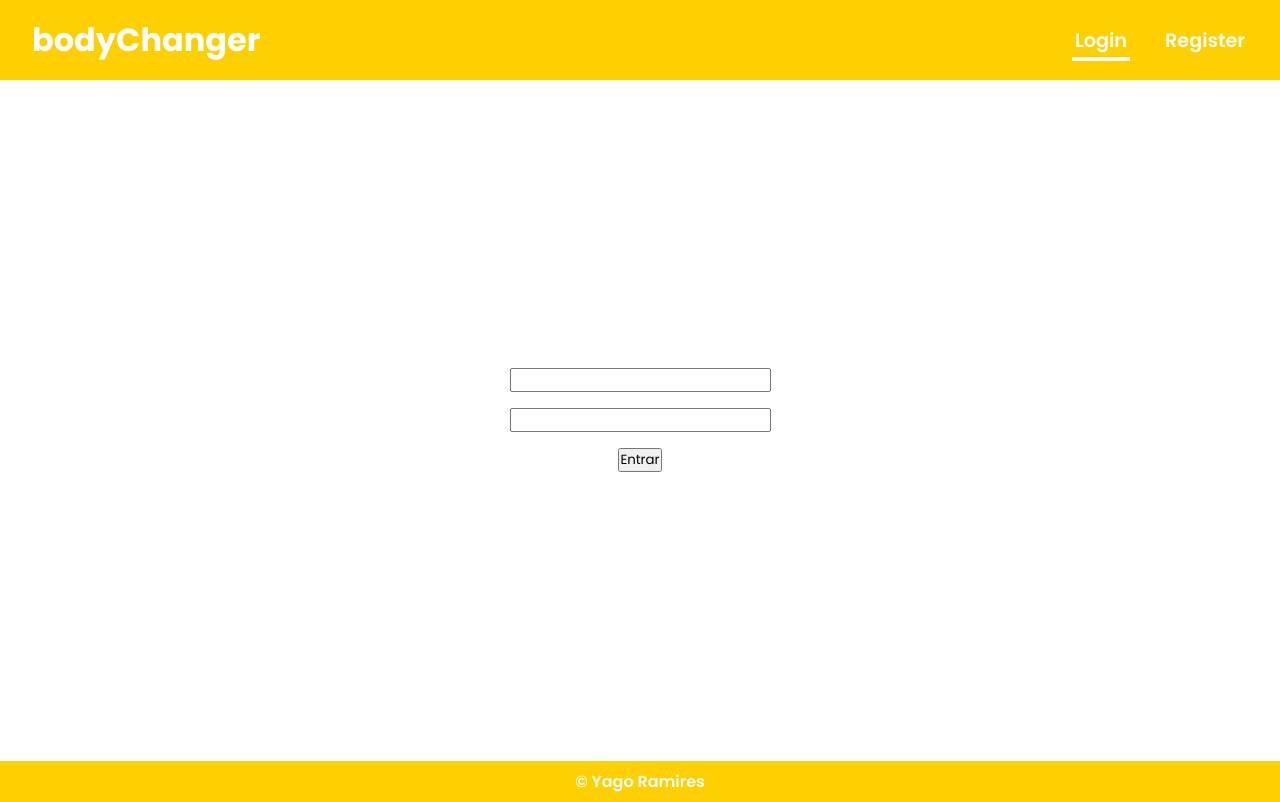
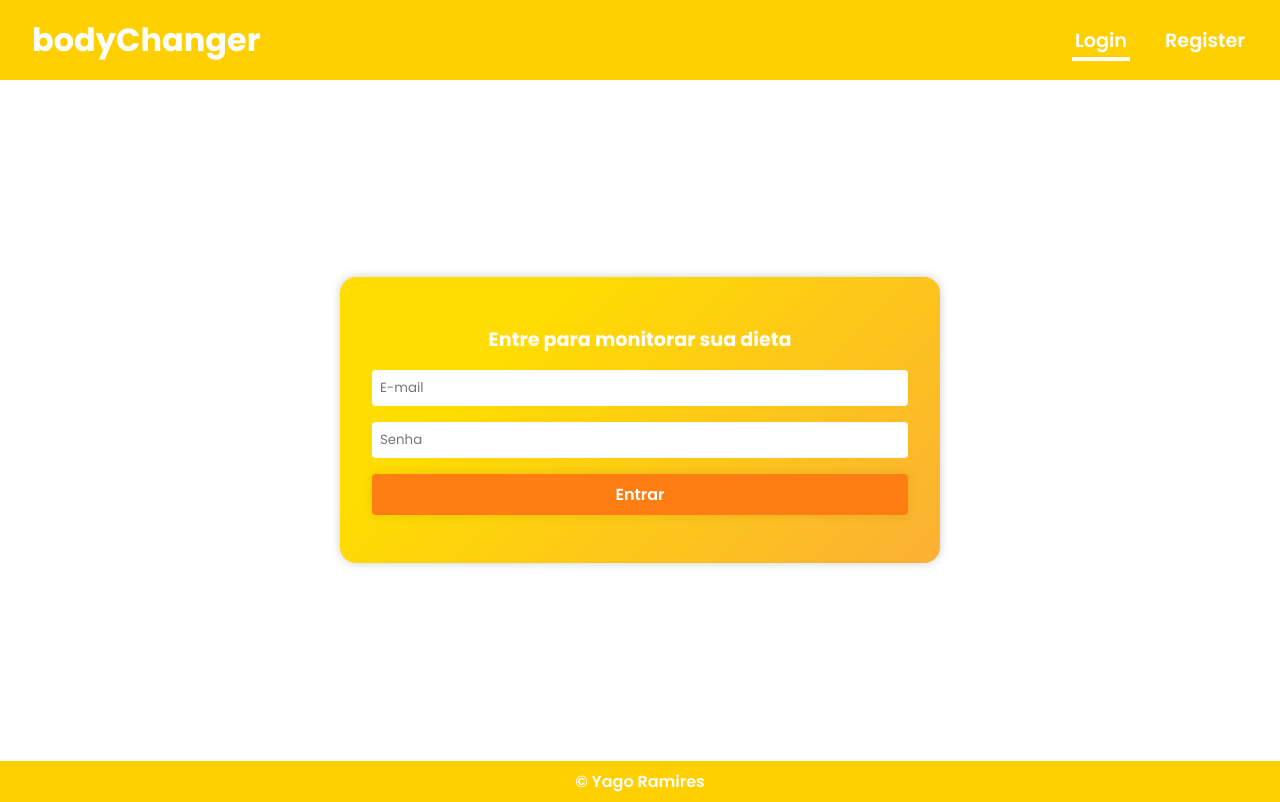
Before and after one commit to yagoramires/body-changer-project, a React (Create React App) app: page /login in a window 1280 px wide. Built offline with nearby package versions, Linux system fonts and the light colour scheme; the HTML template or start-up script is replaced by a standard one.

Commit message:
Estilos da página de login e registro

```diff
--- a/src/index.css
+++ b/src/index.css
@@ -34,11 +34,46 @@ section {
   width: 90%;
   max-width: 600px;
 
+  background-color: #FBB034;
+  background-image: linear-gradient(315deg, #FBB034 0%, #FFDD00 74%);
+  border-radius: 1rem;
+  padding: 3rem 2rem;
+
   display: flex;
   flex-direction: column;
   justify-content: center;
   align-items: center;
   row-gap: 1rem;
+
+  box-shadow: 0 0 10px 0 rgba(0, 0, 0, 0.2);
+}
+
+.form h4 {
+  color: #ffffff;
+  font-size: 1.2rem;
+  text-align: center;
+}
+
+.form input {
+  width: 100%;
+  border-radius: .25rem;
+  padding: .5rem;
+
+  outline: none;
+  border: none;
+}
+
+.form input[type=submit] {
+  background-color: #ff7e14;
+  color: white;
+  font-weight: 600;
+  font-size: 1rem;
+  box-shadow: 0 0 10px 0 rgba(0, 0, 0, 0.1);
+  transition: all .3s;
+}
+
+.form input[type=submit]:hover {
+  background-color: #ff7300;
 }
 
 
@@ -48,6 +83,6 @@ section {
   }
 
   section {
-    min-height: calc(100vh - 6.25rem);
+    min-height: calc(100vh - 6.35rem);
   }
 }
--- a/src/pages/Auth/Login.jsx
+++ b/src/pages/Auth/Login.jsx
@@ -49,12 +49,14 @@ const Login = () => {
   return (
     <section>
       <form onSubmit={handleSubmit} className='form'>
+        <h4>Entre para monitorar sua dieta</h4>
         <input
           type='email'
           value={email || ''}
           onChange={(e) => {
             setEmail(e.target.value);
           }}
+          placeholder='E-mail'
         />
         <input
           type='password'
@@ -62,6 +64,7 @@ const Login = () => {
           onChange={(e) => {
             setPassword(e.target.value);
           }}
+          placeholder='Senha'
         />
         {loading ? (
           <AiOutlineLoading3Quarters />
--- a/src/pages/Auth/Register.jsx
+++ b/src/pages/Auth/Register.jsx
@@ -54,6 +54,8 @@ const Register = () => {
   return (
     <section>
       <form onSubmit={handleSubmit} className='form'>
+        <h4>Cadastre-se e mude seu corpo!</h4>
+
         <input
           type='email'
           value={email || ''}
```
